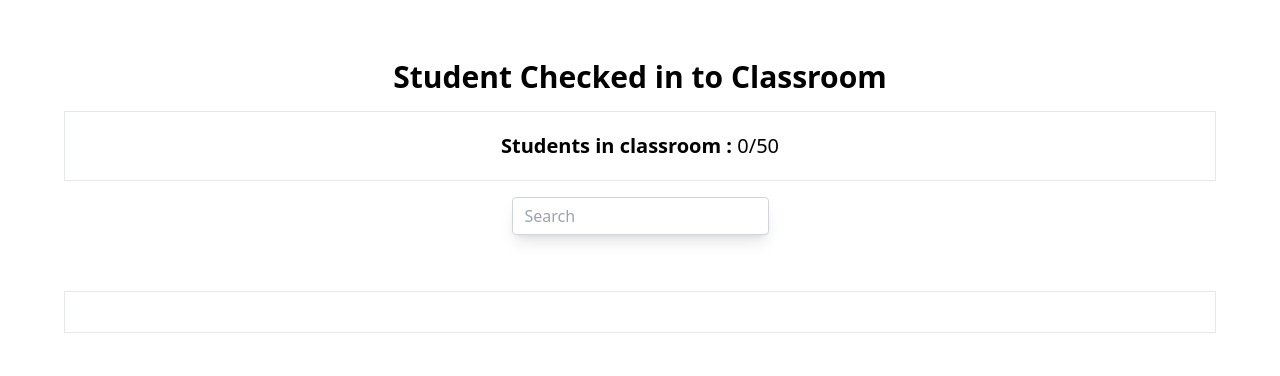
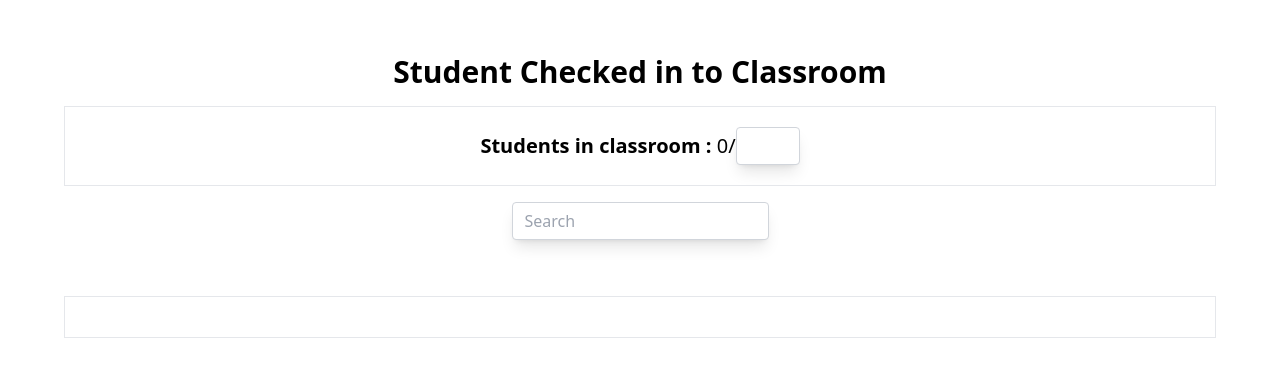
Before and after one commit to noppakorn/embedded-project, a Next.js app in the folder frontend/: page / in a window 1280 px wide. Shown: the part 204-580 px from the top of the page. Built offline with nearby package versions, Linux system fonts and the light colour scheme; no server answers; the database is empty.

Commit message:
set room capacity

```diff
--- a/frontend/pages/index.tsx
+++ b/frontend/pages/index.tsx
@@ -1,15 +1,18 @@
 import {
   collection,
   deleteDoc,
+  doc,
   DocumentData,
+  getDoc,
   getFirestore,
   onSnapshot,
+  setDoc,
 } from "firebase/firestore";
 import React, { useEffect, useState } from "react";
 import firebase from "../lib/firebase";
 
 const Index = () => {
-  const classroomCapacity = 50;
+  const [classroomCapacity, setClassroomCapacity] = useState("");
   const [students, setStudents] = useState<DocumentData[]>([]);
   const [filteredStudents, setFilteredStudents] = useState<DocumentData[]>([]);
   const [searchQuery, setSearchQuery] = useState("");
@@ -45,6 +48,16 @@ const Index = () => {
     return () => clearInterval(interval);
   }, []);
 
+  useEffect(() => {
+    const db = getFirestore(firebase);
+    const defaultRoom = doc(db, "room-detail", "default-room");
+    return onSnapshot(defaultRoom, (defaultRoom) => {
+      if (defaultRoom.exists()) {
+        setClassroomCapacity(defaultRoom.data().capacity);
+      }
+    });
+  }, []);
+
   return (
     <div
       className="font-sans flex flex-col justify-center w-full h-full p-16 space-y-4 min-h-screen
@@ -58,9 +71,26 @@ const Index = () => {
       dark:border-none"
       >
         <span className="font-bold">Students in classroom :</span>&nbsp;
-        <span>
-          {students.length}/{classroomCapacity}
-        </span>
+        <div>{students.length}/</div>
+        <input
+          className="form-control block px-3 py-1.5 w-16
+                text-base font-normal shadow-lg text-center
+                text-gray-700
+                bg-white bg-clip-padding
+                border border-solid border-gray-300
+                rounded transition ease-in-out m-0
+                dark:bg-black dark:border-none dark:shadow-lg dark:shadow-black/40
+                dark:text-white"
+          id="Classroom Capacity"
+          placeholder={classroomCapacity}
+          value={classroomCapacity}
+          onChange={async (event) => {
+            const db = getFirestore(firebase);
+            await setDoc(doc(db, "room-detail", "default-room"), {
+              capacity: event.target.value,
+            });
+          }}
+        ></input>
       </div>
       <div className="flex justify-center">
         <div className="mb-3"></div>
```
